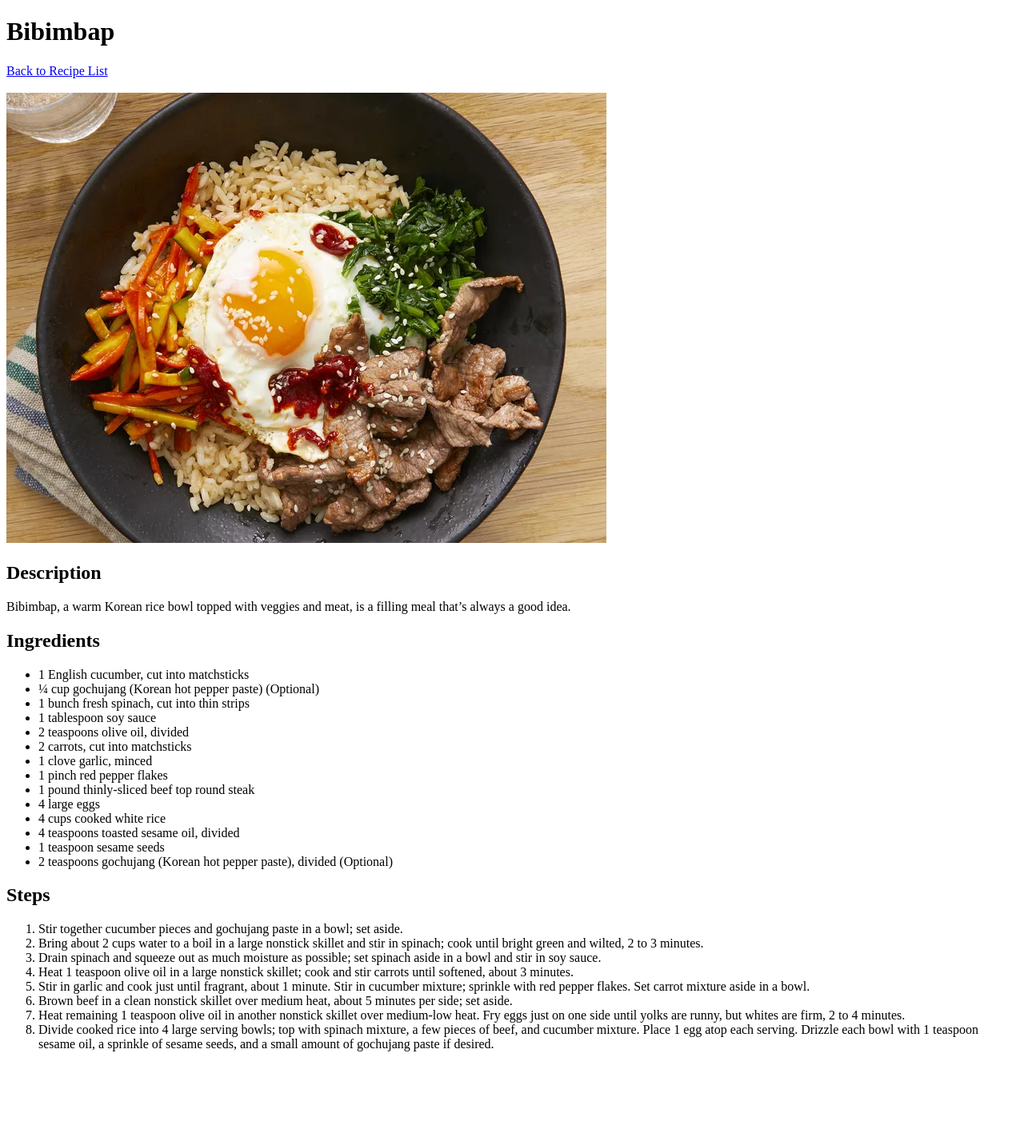
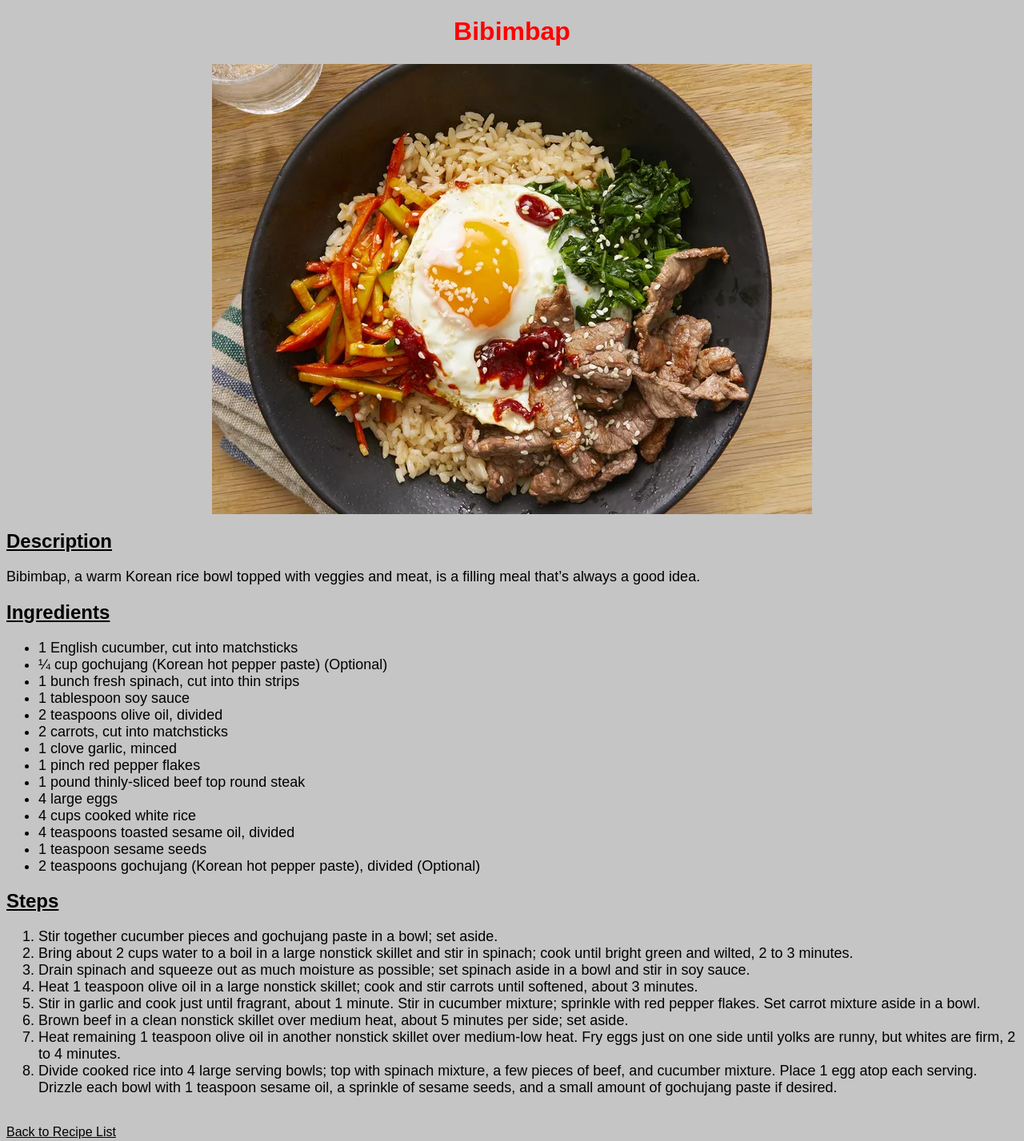
Before and after one commit to WilliamBoothe/odin-recipes, a plain HTML site: page recipes/bibimbap.html in a window 1280 px wide. Shown: the whole page at 80% size. Before the commit the page ends 1331 px from the top, so only its background shows below. Drawn offline with Linux system fonts and the light colour scheme.

Commit message:
Add CSS for existing recipes
Gave existing elements with classes to allow for external CSS
assignments. Initialized a styles.css to use with the main recipe
list and corresponding recipe pages.

```diff
--- a/recipes/bibimbap.html
+++ b/recipes/bibimbap.html
@@ -5,23 +5,21 @@
     <meta charset="UTF-8" />
     <meta name="viewport" content="width=device-width, initial-scale=1.0" />
     <title>Recipe: Bibimbap</title>
+    <link rel="stylesheet" href="../styles.css" />
   </head>
 
   <body>
     <h1>Bibimbap</h1>
-    <a href="../index.html">Back to Recipe List</a>
-    <br />
-    <br />
     <img src="../images/bibimbap.webp" alt="Arranged bibimbap bowl" />
 
     <h2>Description</h2>
-    <p>
+    <p class="recipe-info">
       Bibimbap, a warm Korean rice bowl topped with veggies and meat, is a
       filling meal that’s always a good idea.
     </p>
 
     <h2>Ingredients</h2>
-    <ul>
+    <ul class="recipe-info">
       <li>1 English cucumber, cut into matchsticks</li>
       <li>¼ cup gochujang (Korean hot pepper paste) (Optional)</li>
       <li>1 bunch fresh spinach, cut into thin strips</li>
@@ -41,7 +39,7 @@
     </ul>
 
     <h2>Steps</h2>
-    <ol>
+    <ol class="recipe-info">
       <li>
         Stir together cucumber pieces and gochujang paste in a bowl; set aside.
       </li>
@@ -78,5 +76,8 @@
         sesame seeds, and a small amount of gochujang paste if desired.
       </li>
     </ol>
+
+    <br />
+    <a href="../index.html">Back to Recipe List</a>
   </body>
 </html>
--- /dev/null
+++ b/styles.css
@@ -0,0 +1,35 @@
+* {
+  font-family: Arial, sans-serif;
+  background-color: #c5c5c5;
+  color: black;
+}
+
+h1 {
+  color: red;
+  text-align: center;
+}
+
+h2 {
+  text-decoration: underline;
+}
+
+.recipe-list {
+  font-size: x-large;
+  list-style-type: circle;
+  outline: auto;
+  outline-offset: 5px;
+}
+
+.recipe-info {
+  font-size: large;
+}
+
+a:hover {
+  color: blue;
+}
+
+img {
+  display: block;
+  margin-left: auto;
+  margin-right: auto;
+}
```
Also changed, not shown: index.html (+2 -1 lines), recipes/baked-ziti.html (+7 -6 lines), recipes/easy-pot-roast.html (+7 -6 lines).
